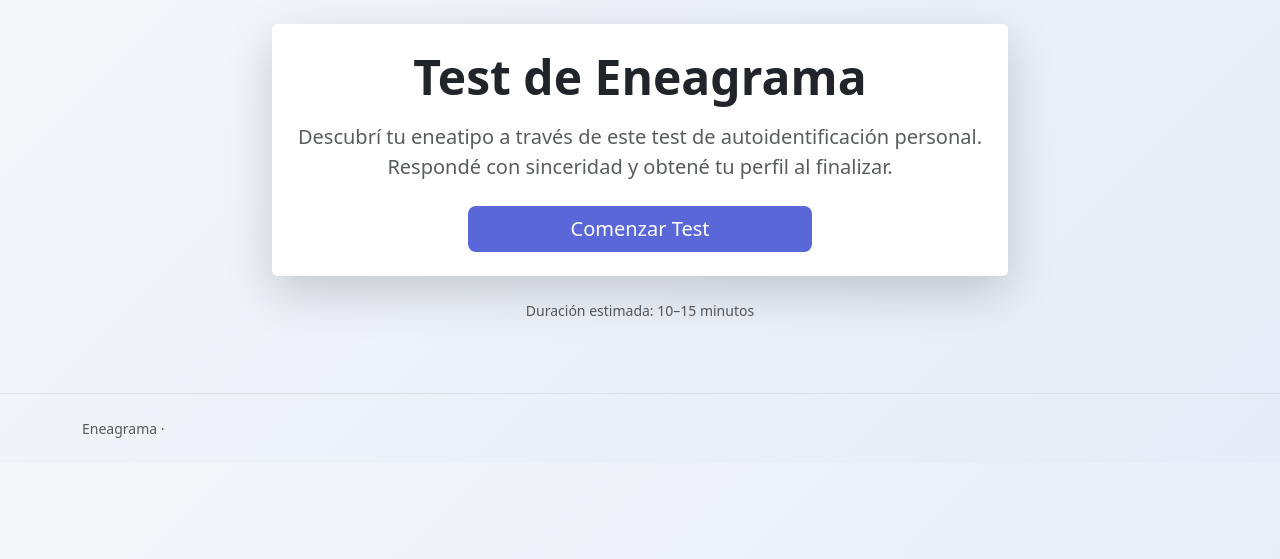
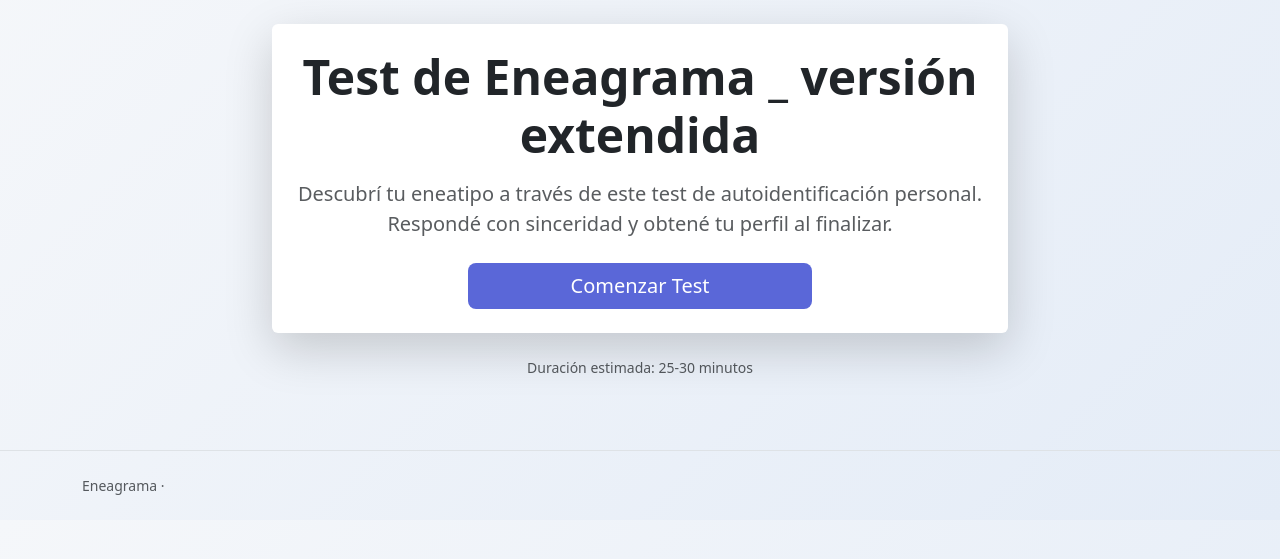
Before and after one commit to Heidi-IA/eneagrama-app, a Flask app: page / in a window 1280 px wide. Shown: the part 56-615 px from the top of the page. Run offline with Flask 3, Linux system fonts and the light colour scheme.

Commit message:
Update index.html

```diff
--- a/templates/index.html
+++ b/templates/index.html
@@ -9,7 +9,7 @@
 
     <div class="card shadow-lg border-0 p-4 text-center">
       <h1 class="display-5 fw-bold mb-3">
-        Test de Eneagrama
+        Test de Eneagrama _ versión extendida
       </h1>
 
       <p class="lead text-muted mb-4">
@@ -18,14 +18,14 @@
       </p>
 
       <div class="d-grid gap-2 col-6 mx-auto">
-        <a href="{{ url_for('quiz') }}" class="btn btn-primary btn-lg">
+        <a href="{{ url_for('quiz_get') }}" class="btn btn-primary btn-lg">
           Comenzar Test
         </a>
       </div>
     </div>
 
     <div class="text-center mt-4 small text-muted">
-      Duración estimada: 10–15 minutos
+      Duración estimada: 25-30 minutos
     </div>
 
   </div>
```
